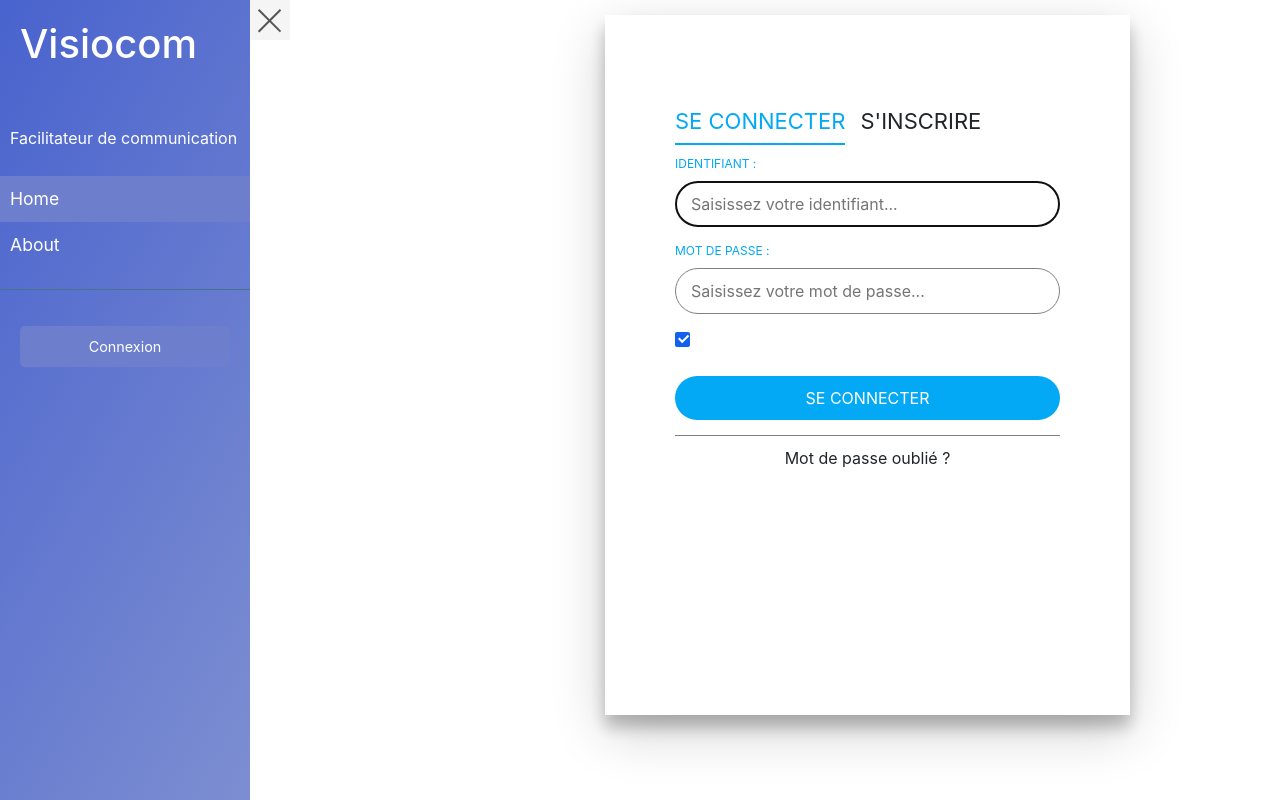
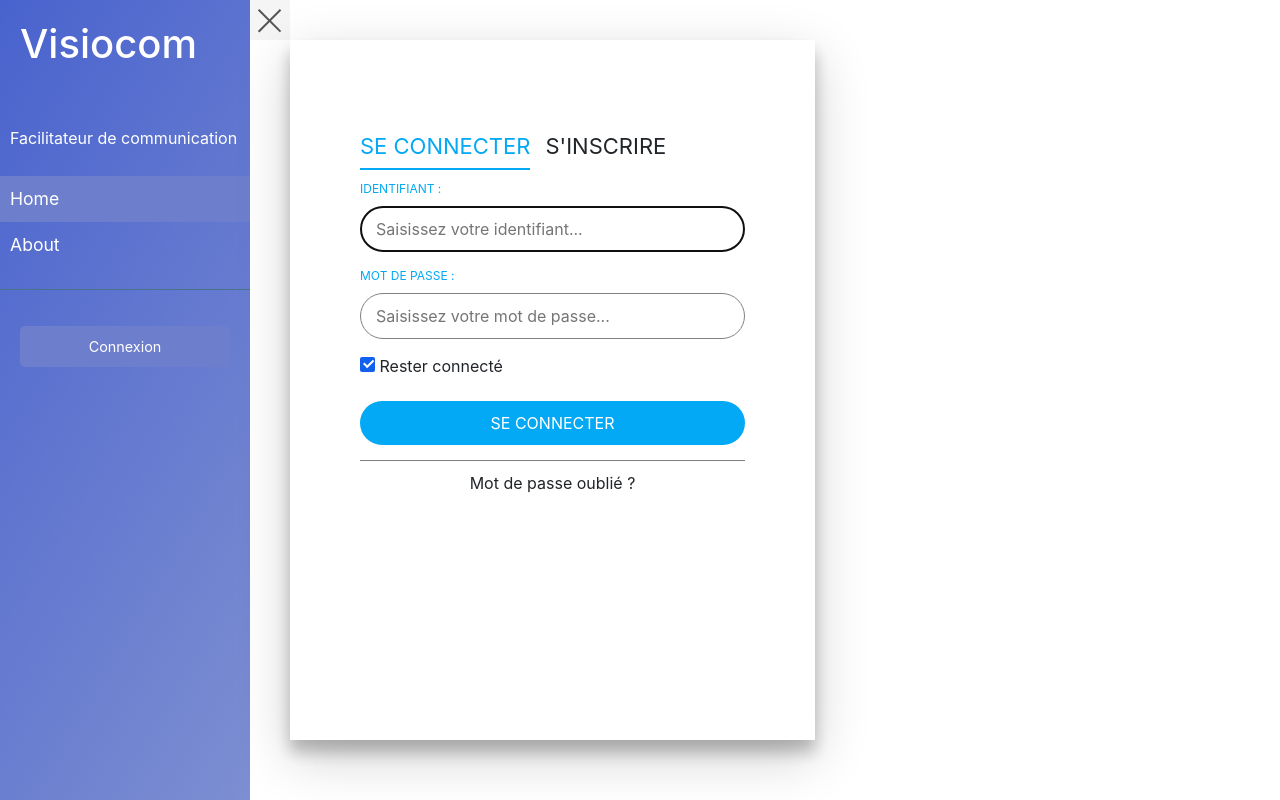
Before and after one commit to Bruants/Visiocom, an Angular app in the folder front/: page /users/connexion in a window 1280 px wide. Built offline with nearby package versions, Linux system fonts and the light colour scheme.

Commit message:
modifs style fenêtre connexion

```diff
--- a/front/src/app/users/connexion/connexion.component.html
+++ b/front/src/app/users/connexion/connexion.component.html
@@ -14,7 +14,7 @@
 				</div>
 				<div class="group">
 					<input id="check" type="checkbox" class="check" checked tabindex="3">
-					<label for="check"><span class="icon"></span>Rester connecté</label>
+					<label for="check"><span class="icon"></span> Rester connecté</label>
 				</div>
 				<div class="group">
 					<input type="submit" class="button" value="Se connecter" tabindex="4">
--- a/front/src/app/users/connexion/connexion.component.scss
+++ b/front/src/app/users/connexion/connexion.component.scss
@@ -1,22 +1,12 @@
-body{
-	margin:0;
-	width: 100%;
-	color:#6a6f8c;
-	background:#c8c8c8;
-	font:600 16px/18px 'Open Sans',sans-serif;
-}
-*,:after,:before{box-sizing:border-box}
 .clearfix:after,.clearfix:before{content:'';display:table}
 .clearfix:after{clear:both;display:block}
 a{color:inherit;text-decoration:none}
 
 .login-wrap{
-	width: 75%;
-	margin-top: 15px;
-	margin-left: 60%;
+	position:relative;
+	margin-top: 40px;
 	min-width:525px;
 	min-height:700px;
-	position:relative;
 	box-shadow:0 12px 15px 0 rgba(0,0,0,.24),0 17px 50px 0 rgba(0,0,0,.19);
 }
 .login-html{
@@ -127,7 +117,7 @@ a{color:inherit;text-decoration:none}
 	transform:scale(0) rotate(0);
 }
 .login-form .group .check:checked + label{
-	color:#fff;
+	color:#212529;
 }
 .login-form .group .check:checked + label .icon{
 	background:#1161ee;
```
